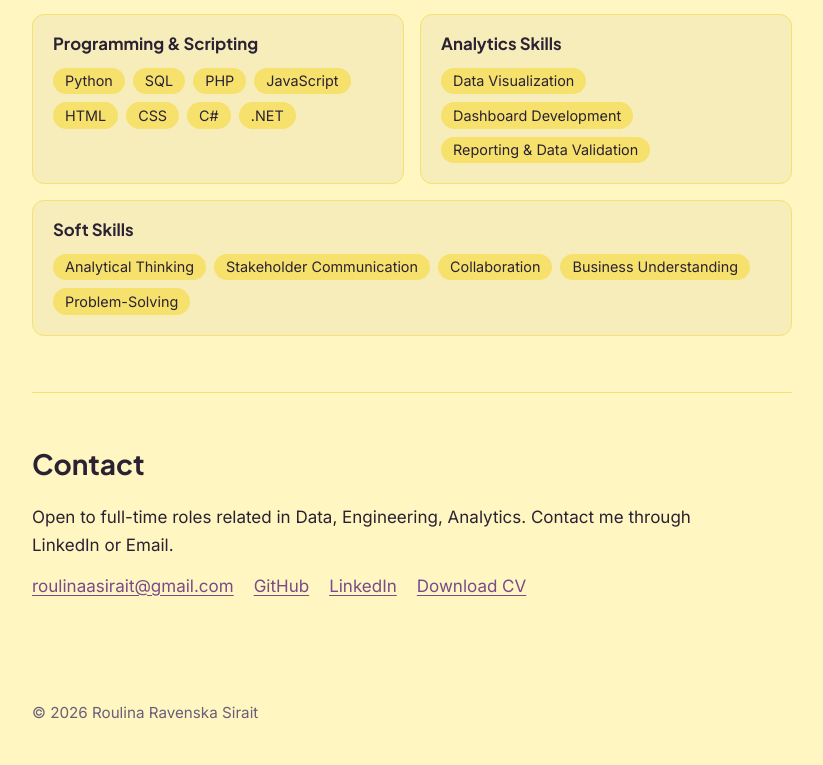
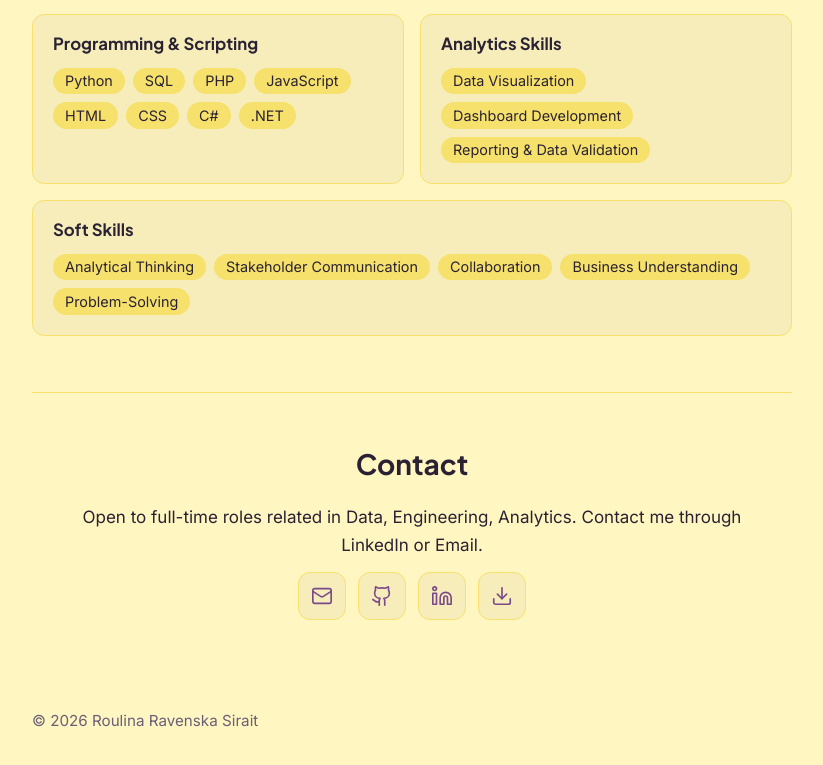
Before and after one commit to ravensname/portofolio, a React (Vite) app: page /#/portfolio in a window 1280 px wide. Shown: the part 3802-4567 px from the top of the page, without its empty margins (228-1051 px from the left). Built offline with nearby package versions, Linux system fonts and the light colour scheme.

Commit message:
Enhance Contact and Home Section

```diff
--- a/src/App.css
+++ b/src/App.css
@@ -108,6 +108,24 @@ section { padding: 3.5rem 0; }
 .sub b { color: var(--text); font-weight: 500; }
 .actions { display: flex; gap: 0.75rem; flex-wrap: wrap; }
 .actions .button.ghost { margin: 0; }
+
+.icon-row { display: flex; gap: 0.75rem; flex-wrap: wrap; }
+.icon-link {
+  width: 48px; height: 48px; display: grid; place-items: center;
+  border-radius: 12px; border: 1px solid var(--line);
+  background: color-mix(in srgb, var(--text) 4%, transparent);
+  color: var(--accent);
+  transition: transform 0.2s ease, background 0.2s ease, color 0.2s ease, border-color 0.2s ease;
+}
+.icon-link:hover { transform: translateY(-3px); background: var(--accent); color: var(--accent-text); border-color: var(--accent); }
+@media (prefers-reduced-motion: reduce) {
+  .icon-link { transition: none; }
+  .icon-link:hover { transform: none; }
+}
+
+#contact { text-align: center; }
+#contact p { margin-inline: auto; }
+.icon-row { justify-content: center; }
 
 .back { display: inline-flex; align-items: center; gap: 0.5rem; font: 700 1rem var(--display); color: var(--text); text-decoration: none; }
 .back span { display: inline-block; transition: transform 0.2s ease; }
--- a/src/data.js
+++ b/src/data.js
@@ -14,6 +14,10 @@ export const cvUrl = `${import.meta.env.BASE_URL}cv.pdf`
 export const about = [
   "Informatics graduate with experience in Data Governance, Master Data Management, and Project Management. Skilled in data quality management, requirement validation, stakeholder coordination, and project monitoring to support efficient processes and data-driven decision-making.",
 ]
+
+export const site = {
+  brand: "Roulina's Page",
+}
 
 export const experience = [
   {
--- a/src/pages/Home.jsx
+++ b/src/pages/Home.jsx
@@ -1,5 +1,5 @@
 import { Link } from 'react-router-dom'
-import { profile, cvUrl } from '../data'
+import { profile, site, cvUrl } from '../data'
 import useViewNavigate from '../useViewNavigate'
 
 export default function Home() {
@@ -8,7 +8,7 @@ export default function Home() {
   return (
     <div className="home">
       <header className="top">
-        <span className="brand">{profile.name}</span>
+        <span className="brand">{site.brand}</span>
         <p className="status"><span className="dot" />Open to new opportunities</p>
       </header>
 
--- a/src/pages/Portfolio.jsx
+++ b/src/pages/Portfolio.jsx
@@ -16,6 +16,46 @@ export default function Portfolio() {
     setOpen(false)
     document.getElementById(id)?.scrollIntoView({ behavior: 'smooth' })
   }
+
+  const icons = {
+  email: (
+    <>
+      <rect width="20" height="16" x="2" y="4" rx="2" />
+      <path d="m22 7-8.97 5.7a1.94 1.94 0 0 1-2.06 0L2 7" />
+    </>
+  ),
+  github: (
+    <>
+      <path d="M15 22v-4a4.8 4.8 0 0 0-1-3.5c3 0 6-2 6-5.5.08-1.25-.27-2.48-1-3.5.28-1.15.28-2.35 0-3.5 0 0-1 0-3 1.5-2.64-.5-5.36-.5-8 0C6 2 5 2 5 2c-.3 1.15-.3 2.35 0 3.5A5.403 5.403 0 0 0 4 9c0 3.5 3 5.5 6 5.5-.39.49-.68 1.05-.85 1.65-.17.6-.22 1.23-.15 1.85v4" />
+      <path d="M9 18c-4.51 2-5-2-7-2" />
+    </>
+  ),
+  linkedin: (
+    <>
+      <path d="M16 8a6 6 0 0 1 6 6v7h-4v-7a2 2 0 0 0-2-2 2 2 0 0 0-2 2v7h-4v-7a6 6 0 0 1 6-6z" />
+      <rect width="4" height="12" x="2" y="9" />
+      <circle cx="4" cy="4" r="2" />
+    </>
+  ),
+  cv: (
+    <>
+      <path d="M21 15v4a2 2 0 0 1-2 2H5a2 2 0 0 1-2-2v-4" />
+      <polyline points="7 10 12 15 17 10" />
+      <line x1="12" x2="12" y1="15" y2="3" />
+    </>
+  ),
+}
+
+function IconLink({ href, label, icon, download }) {
+  return (
+    <a className="icon-link" href={href} aria-label={label} title={label} download={download}>
+      <svg viewBox="0 0 24 24" width="22" height="22" fill="none" stroke="currentColor"
+           strokeWidth="1.8" strokeLinecap="round" strokeLinejoin="round" aria-hidden="true">
+        {icons[icon]}
+      </svg>
+    </a>
+  )
+}
 
   return (
     <>
@@ -161,13 +201,13 @@ export default function Portfolio() {
         <section id="contact">
           <h2>Contact</h2>
           <p>Open to full-time roles related in Data, Engineering, Analytics. Contact me through LinkedIn or Email.</p>
-          <p className="links">
-            <a href={`mailto:${profile.email}`}>{profile.email}</a>
-            <a href={profile.github}>GitHub</a>
-            <a href={profile.linkedin}>LinkedIn</a>
-            <a href={cvUrl} download>Download CV</a>
-          </p>
-        </section>
+          <div className="icon-row">
+            <IconLink href={`mailto:${profile.email}`} label="Email" icon="email" />
+            <IconLink href={profile.github} label="GitHub" icon="github" />
+            <IconLink href={profile.linkedin} label="LinkedIn" icon="linkedin" />
+            <IconLink href={cvUrl} label="Download CV" icon="cv" download />
+          </div>
+          </section>
       </main>
 
       <footer className="wrap">© {new Date().getFullYear()} {profile.name}</footer>
```
